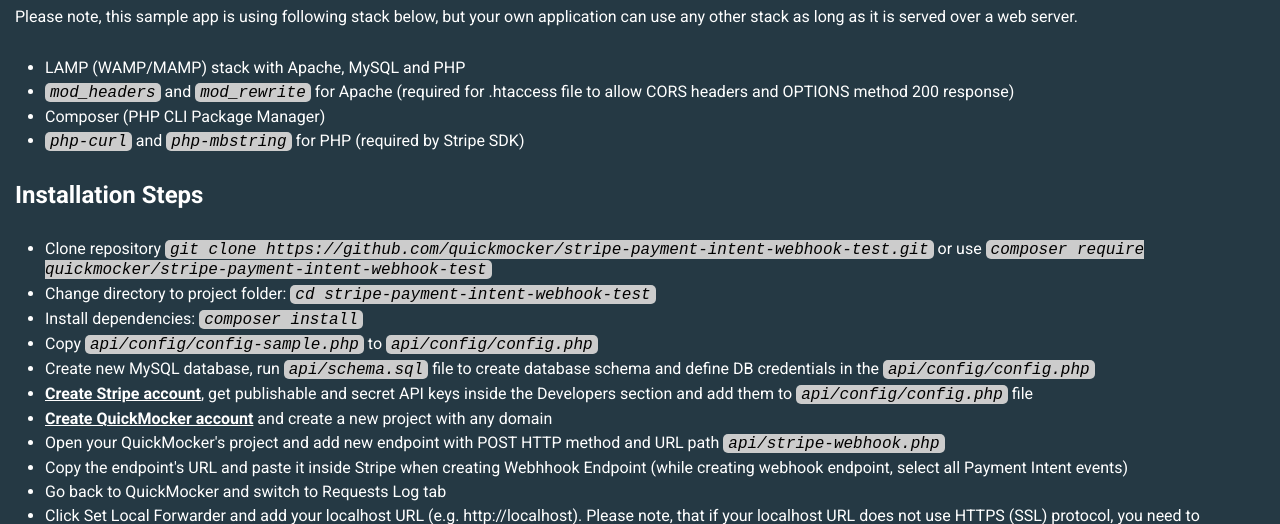
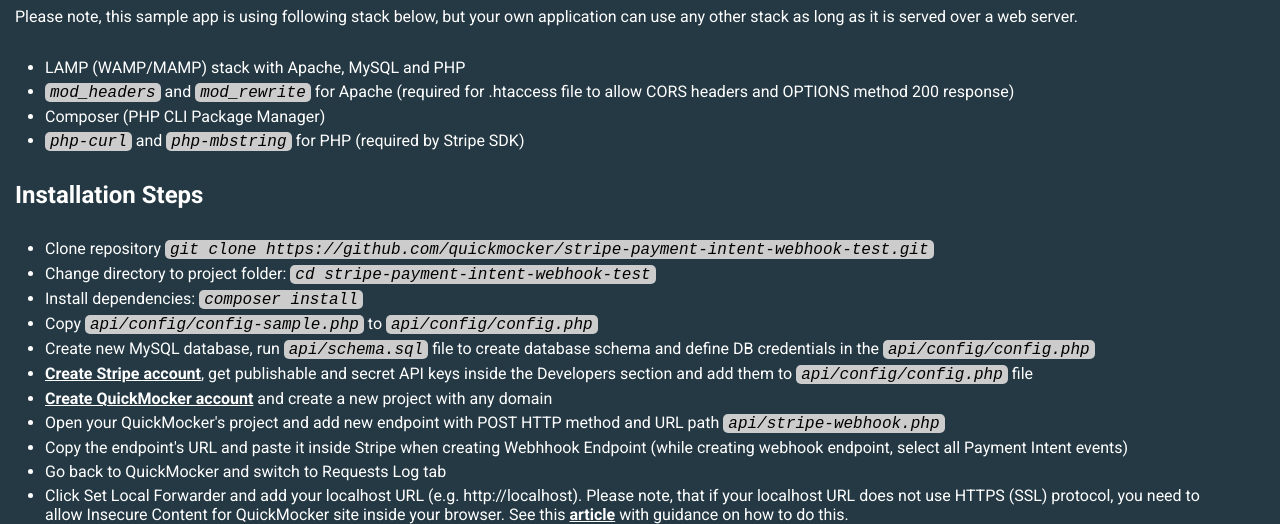
Before and after one commit to quickmocker/stripe-payment-intent-webhook-test, a PHP site: page / in a window 1280 px wide. Shown: the part 677-1201 px from the top of the page. Run offline with PHP 8.4, Linux system fonts and the light colour scheme; some libraries are stand-ins or nearby versions.

Commit message:
Installation steps updated.

```diff
--- a/index.php
+++ b/index.php
@@ -56,7 +56,7 @@
 
     <h2>Installation Steps</h2>
     <ul>
-      <li>Clone repository <em>git clone https://github.com/quickmocker/stripe-payment-intent-webhook-test.git</em> or use <em>composer require quickmocker/stripe-payment-intent-webhook-test</em></li>
+      <li>Clone repository <em>git clone https://github.com/quickmocker/stripe-payment-intent-webhook-test.git</em></li>
       <li>Change directory to project folder: <em>cd stripe-payment-intent-webhook-test</em></li>
       <li>Install dependencies: <em>composer install</em></li>
       <li>Copy <em>api/config/config-sample.php</em> to <em>api/config/config.php</em></li>
```
Also changed, not shown: README.md.
